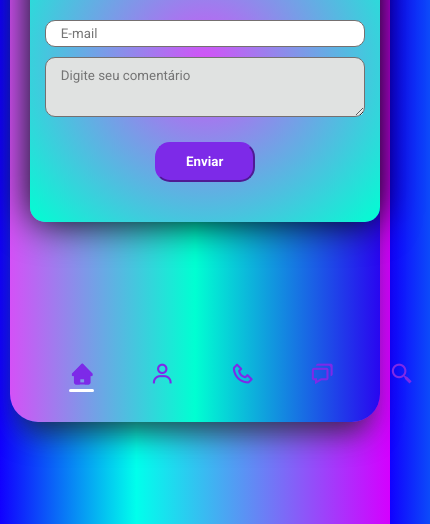
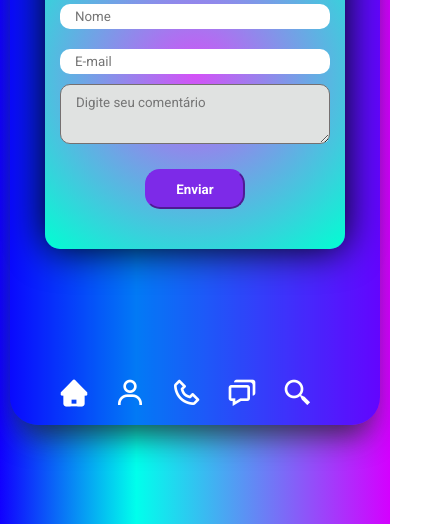
Before and after one commit to douglas-rgb/meu-site, a plain HTML site: page index.html in a window 390 px wide. Shown: the part 320-844 px from the top of the page, 430 px wide, since content can reach past the window. Drawn offline with nearby package versions, Linux system fonts and the light colour scheme.

Commit message:
Update styles.css

```diff
--- a/styles.css
+++ b/styles.css
@@ -149,3 +149,39 @@ body {
 .wave:hover {
   background-color: #0400ff;
 }
+
+@media (max-width: 600px) {
+  .animation {
+    background: #0400ff85;
+    min-width: 350px;
+  }
+
+  .animation form {
+    min-width: 300px;
+  }
+
+  .animation input {
+    min-width: 270px;
+    border: none;
+  }
+
+  .animation textarea {
+    min-width: 270px;
+  }
+
+  .animation .icons li a{
+    margin: 28px;
+
+  }
+
+  .animation .icons li a i{
+    font-size: 2rem;
+    color: #ffffff;
+  }
+
+  .wave {
+    display: none;
+  }
+
+
+}
```
